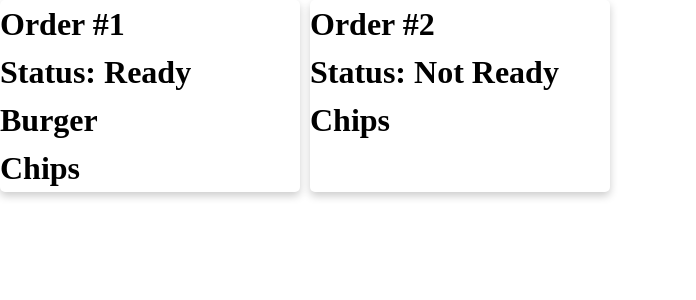
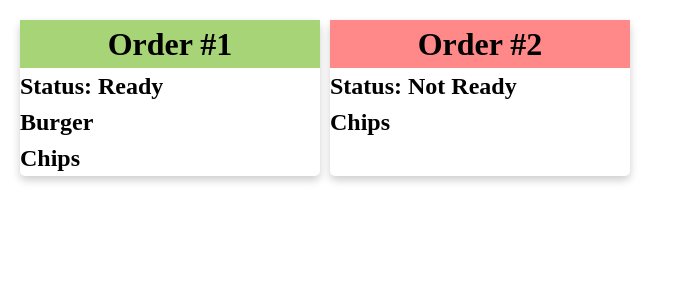
Before and after one commit to NikitaSidaway/RestaurantOrderSystem, a Flask app: page /kitchen_screen in a window 1280 px wide. Shown: the top 300 px of the page, without its empty margins (0-696 px from the left). Run offline with Flask 3, Linux system fonts and the light colour scheme; data comes from the database, SQL or seed files in the repository; both versions use the stored data as it was after the commit; some libraries are stand-ins or nearby versions.

Commit message:
NOT FINISHED

```diff
--- a/static/kitchenstyle.css
+++ b/static/kitchenstyle.css
@@ -36,7 +36,15 @@ h1, h2, h3, h4, h5, h6 {
 
 
 
-.kitchen-container {
+.page-wrapper {
+    margin: 20px;
+}
+
+h1 {
+    text-align: center;
+}
+
+.container {
   display: grid;
   grid-auto-flow: column;
   grid-auto-columns: 300px;
@@ -45,8 +53,15 @@ h1, h2, h3, h4, h5, h6 {
   max-width: 100%
 }
 
-.kitchen-card {
+.card {
   box-shadow: 0 4px 8px 0 rgba(0,0,0,0.2);
-
   border-radius: 5px;
 }
+
+.card-header {
+    background-color: #FF8989;
+}
+
+.ready-card-header {
+    background-color: #A7D477;
+}
--- a/templates/kitchen_screen.html
+++ b/templates/kitchen_screen.html
@@ -8,19 +8,26 @@
     <script src="https://cdn.socket.io/4.7.2/socket.io.min.js"></script>
 </head>
 <body>
-    <div class="kitchen-container">
+    <div class="page-wrapper">
+        <div class="container">
             {% for sale_num, details in sales.items() %}
-            <div class="kitchen-card">
+                <div class="card">
+                    {% if details.status is none %}
+                        <div class="card-header">
                             <h1>Order #{{ sale_num }}</h1>
-                {% if details.status is none %}
-                    <h1>Status: Not Ready</h1>
+                        </div>
+                        <h2>Status: Not Ready</h2>
                     {% else %}
-                    <h1>Status: Ready</h1>
+                        <div class="ready-card-header">
+                            <h1>Order #{{ sale_num }}</h1>
+                        </div>
+                        <h2>Status: Ready</h2>
                     {% endif %}
                     {% for item in details['items'] %}
-                    <h1>{{ item }}</h1>
+                        <h2>{{ item }}</h2>
                     {% endfor %}
                 </div>
             {% endfor %}
         </div>
+    </div>
 </body>
```
Also changed, not shown: RestaurantDatabase.db. Lines whose indentation alone changed are shown as unchanged.
